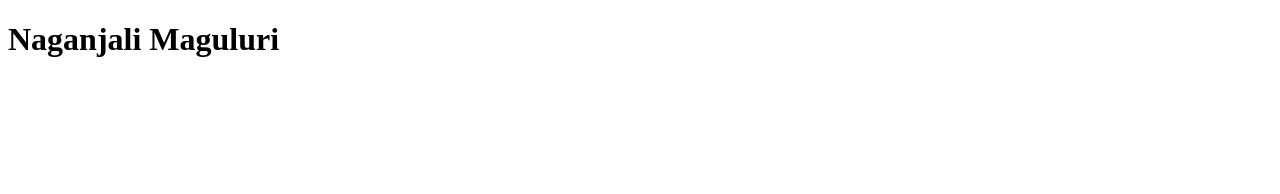
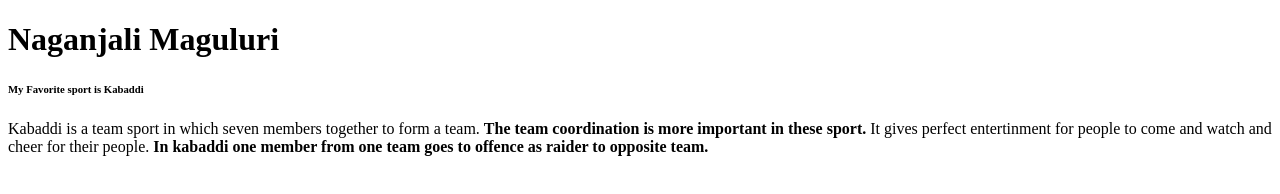
Before and after one commit to 44-563-Web-Apps-S23/44563-webapps-assignment-3-anjalimaguluri, a plain HTML site: page index.html in a window 1280 px wide. Drawn offline with Linux system fonts and the light colour scheme.

Commit message:
Favourite sport added

```diff
--- a/index.html
+++ b/index.html
@@ -5,4 +5,11 @@
     </head>
     <body>
         <h1>Naganjali Maguluri</h1>
+        <h6>My Favorite sport is Kabaddi</h6>
+        <p>Kabaddi is a team sport in which seven members together to form a team.
+            <b>The team coordination is more important in these sport.</b>
+            It gives perfect entertinment for people to come and watch and cheer for their people.
+            <b>In kabaddi one member from one team goes to offence as raider to opposite team.</b></p>
+
+
     </body>
```
